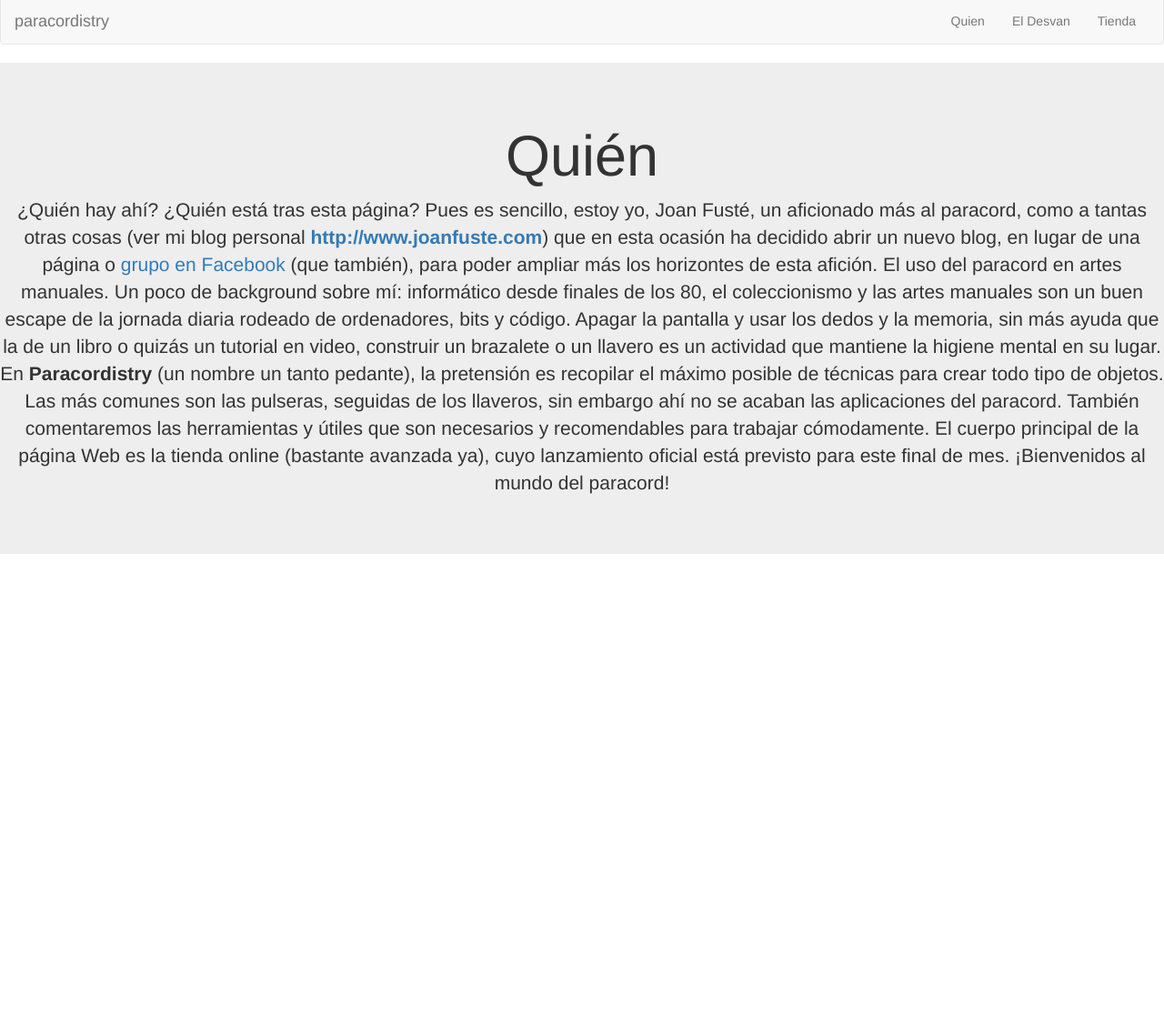
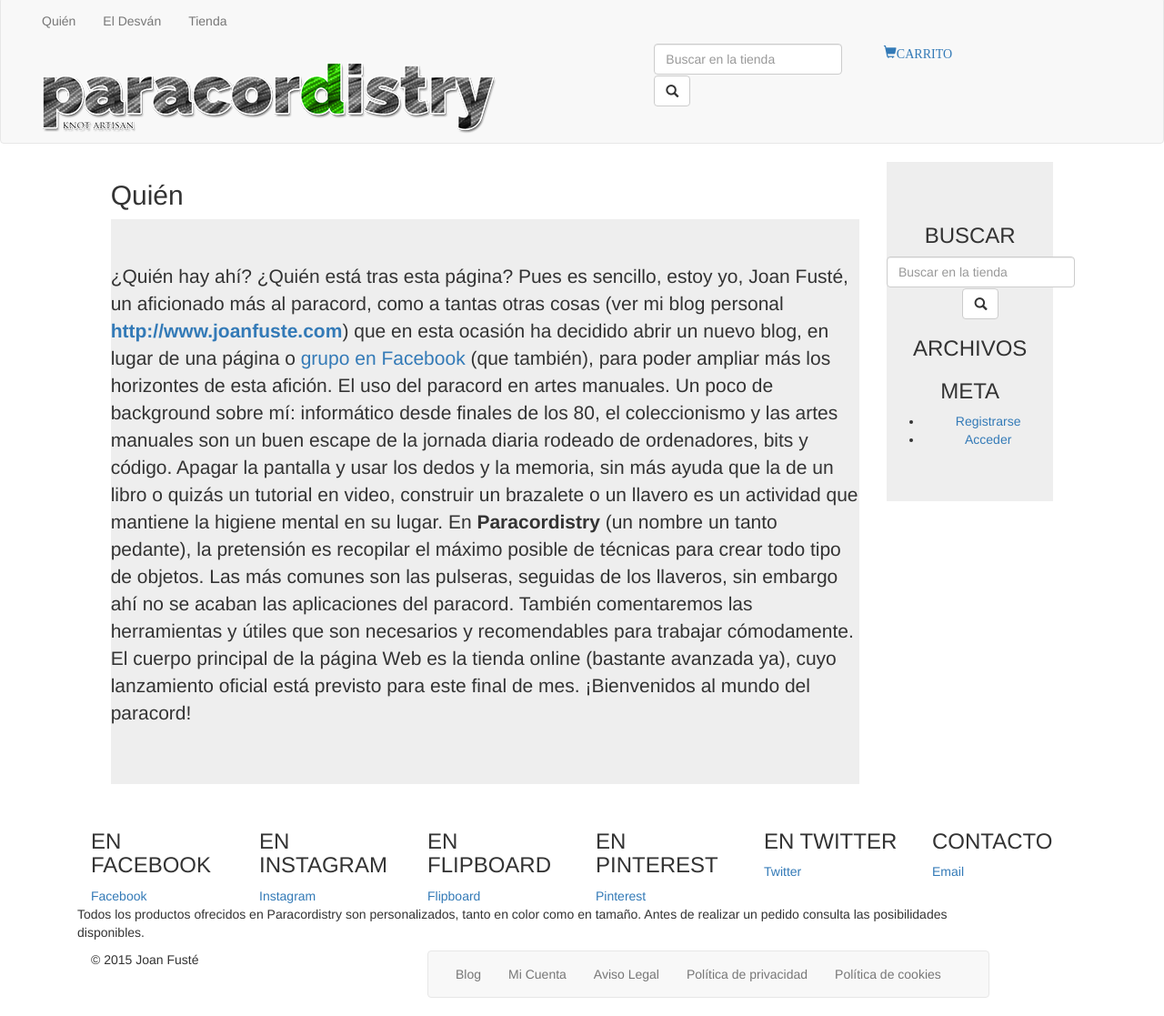
Before and after one commit to carlesfb/paracordistry, a website: page index.html at #!/about in a window 1280 px wide. Shown: the part 3-1120 px from the top of the page at 91% size. Before the commit the page ends 800 px from the top, so only its background shows below. Drawn offline with nearby package versions, Linux system fonts and the light colour scheme; some packages are replaced by stand-ins of ours.

Commit message:
New shop style, header and footer views modified

```diff
--- a/index.html
+++ b/index.html
@@ -6,27 +6,14 @@
 </head>
     <body>
 
-        <header>
-            <nav class="navbar navbar-default">
-                <div class="container-fluid">
-                    <div class="navbar-header">
-                        <a class="navbar-brand" href="#">paracordistry</a>
-                    </div>
-
-                    <div class="collapse navbar-collapse" id="bs-example-navbar-collapse-1">
-                        <ul class="nav navbar-nav navbar-right">
-                            <li><a href="#about">Quien</a></li>
-                            <li><a href="#desvan">El Desvan</a></li>
-                            <li><a href="#shop">Tienda</a></li>
-                        </ul>
-                    </div>
-                </div>
-            </nav>
-        </header>
+        <div ng-include="'modules/_main/views/header.html'"></div>
 
         <div id="main">
-            <div ng-view></div>
+            <div ng-view class="col-md-8 col-md-offset-1"></div>
+            <div ng-include="'modules/_main/views/sidebar.html'" class="col-md-2"></div>
         </div>
+
+        <div ng-include="'modules/_main/views/footer.html'"></div>
 
         <!--<script src="//ajax.googleapis.com/ajax/libs/jquery/2.0.3/jquery.min.js"></script>
          <script src="//netdna.bootstrapcdn.com/bootstrap/3.0.0/js/bootstrap.min.js"></script>-->
--- /dev/null
+++ b/modules/_main/views/footer.html
@@ -0,0 +1,67 @@
+<div class="container">
+    <div class="col-mod-9 col-offset-1">
+        <div id="footer-widgets" class="col-md-12">
+            <div class="col-md-2">
+                <h3>EN FACEBOOK</h3>
+                <a href="https://www.facebook.com/groups/paracordistry/">Facebook</a>
+            </div>
+            <div class="col-md-2">
+                <h3>EN INSTAGRAM</h3>
+                <a href="https://instagram.com/decret/">Instagram</a>
+            </div>
+            <div class="col-md-2">
+                <h3>EN FLIPBOARD</h3>
+                <a href="https://flipboard.com/@joanfuste/knots-0j6k1hq8y">Flipboard</a>
+            </div>
+            <div class="col-md-2">
+                <h3>EN PINTEREST</h3>
+                <a href="https://www.pinterest.com/jfuste/paracord/">Pinterest</a>
+            </div>
+            <div class="col-md-2">
+                <h3>EN TWITTER</h3>
+                <a href="https://twitter.com/jfuste/">Twitter</a>
+            </div>
+            <div class="col-md-2">
+                <h3>CONTACTO</h3>
+                <a href="mailto:paracordistry@gmail.com">Email</a>
+            </div>
+        </div>
+
+        <div id="bootom-footer" class="col-md-11">
+            <div class="text-left">
+                <p>
+                    Todos los productos ofrecidos en Paracordistry son personalizados, tanto en color como en tamaño. Antes de realizar un pedido consulta las posibilidades disponibles.
+                </p>
+            </div>
+        </div>
+
+        <div id="footer" class="col-md-12">
+            <div class="col-md-4">
+                © 2015 Joan Fusté
+            </div>
+            <div class="col-md-7">
+                <nav class="navbar navbar-default">
+                    <div class="container-fluid">
+                        <ul class="nav navbar-nav">
+                            <li class="menu-item menu-item-type-post_type menu-item-object-page menu-item-394" id="menu-item-394">
+                                <a href="http://www.paracordistry.com/blog/">Blog</a>
+                            </li>
+                            <li class="menu-item menu-item-type-post_type menu-item-object-page menu-item-395" id="menu-item-395">
+                                <a href="http://www.paracordistry.com/my-account/">Mi Cuenta</a>
+                            </li>
+                            <li class="menu-item menu-item-type-post_type menu-item-object-page menu-item-408" id="menu-item-408">
+                                <a href="http://www.paracordistry.com/aviso-legal/">Aviso Legal</a>
+                            </li>
+                            <li class="menu-item menu-item-type-post_type menu-item-object-page menu-item-409" id="menu-item-409">
+                                <a href="http://www.paracordistry.com/politica-de-privacidad/">Política de privacidad</a>
+                            </li>
+                            <li class="menu-item menu-item-type-post_type menu-item-object-page menu-item-413" id="menu-item-413">
+                                <a href="http://www.paracordistry.com/politica-de-cookies/">Política de cookies</a>
+                            </li>
+                        </ul>
+                    </div>
+                </nav>
+            </div>
+        </div>
+    </div>
+</div>
--- /dev/null
+++ b/modules/_main/views/header.html
@@ -0,0 +1,33 @@
+<header>
+    <div id="primary-nav">
+        <nav class="navbar navbar-default">
+            <div class="container-fluid">
+                <div class="collapse navbar-collapse col-md-2 col-md-offset-9" id="bs-example-navbar-collapse-1">
+                    <ul class="nav navbar-nav navbar-right">
+                        <li><a href="#about">Quién</a></li>
+                        <li><a href="#desvan">El Desván</a></li>
+                        <li><a href="#shop">Tienda</a></li>
+                    </ul>
+                </div>
+                <div class="navbar-header col-md-10 col-md-offset-1">
+                    <div id="logo" class="col-md-8">
+                        <h2 id="logo" class="image-logo" itemprop="headline">
+                            <a href="#"><img ng-src="images/logo-paracordistry-mini.png"/></a>
+                        </h2>
+                    </div>
+                    <div id="header-search" class="col-md-3">
+                        <form class="form-inline">
+                          <div class="form-group">
+                            <input type="text" class="form-control" id="buscar" placeholder="Buscar en la tienda">
+                            <button type="submit" class="btn btn-default glyphicon glyphicon-search"></button>
+                          </div>
+                        <form>
+                    </div>
+                    <div id="cart" class="col-md-1">
+                        <a href="#cart" class="glyphicon glyphicon-shopping-cart">CARRITO</a>
+                    </div>
+                </div>
+            </div>
+        </nav>
+    </div>
+</header>
--- /dev/null
+++ b/modules/_main/views/sidebar.html
@@ -0,0 +1,23 @@
+<div class="jumbotron text-center">
+	<div>
+		<h3>BUSCAR</h3>
+		<form class="form-inline">
+		 	<div class="form-group">
+				<input type="text" class="form-control" id="buscar" placeholder="Buscar en la tienda">
+				<button type="submit" class="btn btn-default glyphicon glyphicon-search"></button>
+			</div>
+		<form>
+	</div>
+
+	<div>
+		<h3>ARCHIVOS</h3>
+	</div>
+
+	<div>
+		<h3>META</h3>
+		<ul>
+			<li><a href="">Registrarse</a></li>
+			<li><a href="">Acceder</a></li>
+		</ul>
+	</div>
+</div>
--- a/modules/about/views/about.html
+++ b/modules/about/views/about.html
@@ -1,5 +1,5 @@
-<div class="jumbotron text-center">
-    <h1>Quién</h1>
+<h2>Quién</h2>
+<div class="jumbotron text-left">
     <p>
         ¿Quién hay ahí? ¿Quién está tras esta página? Pues es sencillo, estoy yo, Joan Fusté, un aficionado más al paracord, como a tantas otras cosas (ver mi blog personal <a href="http://www.joanfuste.com"><b>http://www.joanfuste.com</b></a>) que en esta ocasión ha decidido abrir un nuevo blog, en lugar de una página o <a href="https://www.facebook.com/groups/paracordistry/">grupo en Facebook</a> (que también), para poder ampliar más los horizontes de esta afición. El uso del paracord en artes manuales.
         Un poco de background sobre mí: informático desde finales de los 80, el coleccionismo y las artes manuales son un buen escape de la jornada diaria rodeado de ordenadores, bits y código. Apagar la pantalla y usar los dedos y la memoria, sin más ayuda que la de un libro o quizás un tutorial en video, construir un brazalete o un llavero es un actividad que mantiene la higiene mental en su lugar.
```
Also changed, not shown: modules/desvan/views/desvan.html (+2 -2 lines), modules/shop/views/shop.html (+31 -68 lines), products.json (+23 -0 lines), templates/header.html (+2 -2 lines), images/logo-paracordistry-mini.png (added), images/revolver-modified.jpg (added).
